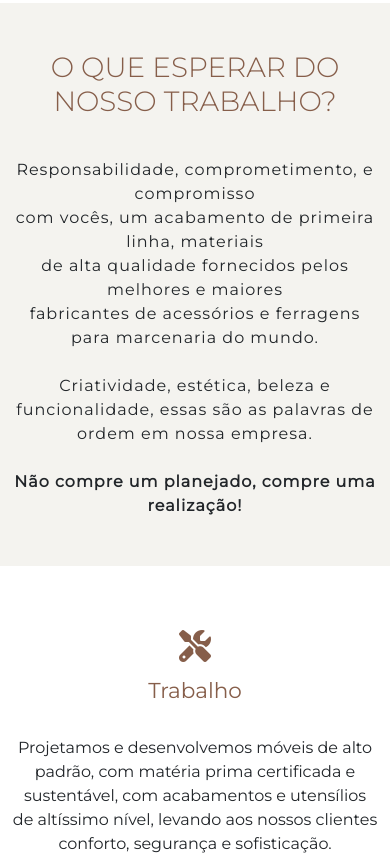
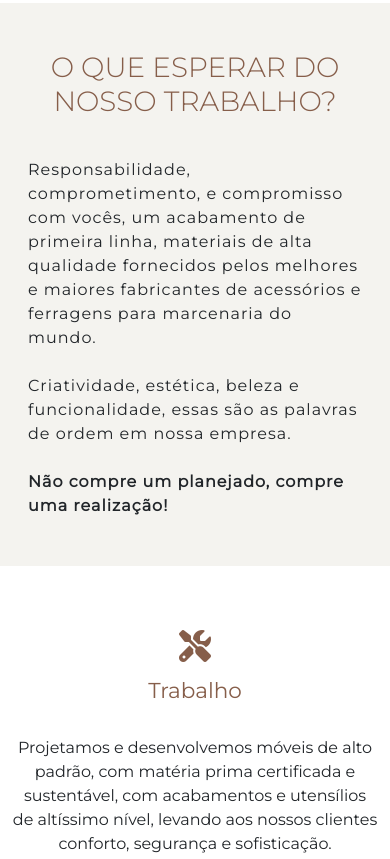
Before and after one commit to mardenluiz/eva-planejados, a plain HTML site: page index.html in a window 390 px wide. Shown: the part 3076-3935 px from the top of the page. Drawn offline with nearby package versions, Linux system fonts and the light colour scheme.

```diff
--- a/assets/css/style.css
+++ b/assets/css/style.css
@@ -803,17 +803,12 @@
   }
 
   .box-container-text {
-    padding-top: 2rem;
-    padding-bottom: 2rem;
+    padding: 2rem 1rem;
     width: 100%;
   }
 
   .section-about .section-text h1 {
     padding-top: 3rem;
-  }
-
-  .section-about .section-text p {
-    text-align: center;
   }
 
   .image-working img {
@@ -913,7 +908,7 @@
   .carousel .selfie img , .carousel .gts img {
     min-height: 400px;
   }
-
+3
   .social-footer {
     margin-top: 1rem;
   }
@@ -939,4 +934,5 @@
     display: none;
   }
 
+
 }
--- a/index.html
+++ b/index.html
@@ -184,9 +184,9 @@
             <h1 class="text-center">O QUE ESPERAR DO NOSSO TRABALHO?</h1>
             <div class="box-container-text">
               <p>
-                Responsabilidade, comprometimento, e compromisso<br/>
-                com vocês, um acabamento de primeira linha, materiais<br/>
-                de alta qualidade fornecidos pelos melhores e maiores<br/>
+                Responsabilidade, comprometimento, e compromisso
+                com vocês, um acabamento de primeira linha, materiais
+                de alta qualidade fornecidos pelos melhores e maiores
                 fabricantes de acessórios e ferragens para marcenaria do mundo.<br/><br>
                 Criatividade, estética, beleza e funcionalidade, essas são as palavras de ordem em nossa empresa. <br/><br>
                 <strong>Não compre um planejado, compre uma realização!</strong>
```
Also changed, not shown: 1 other file.
